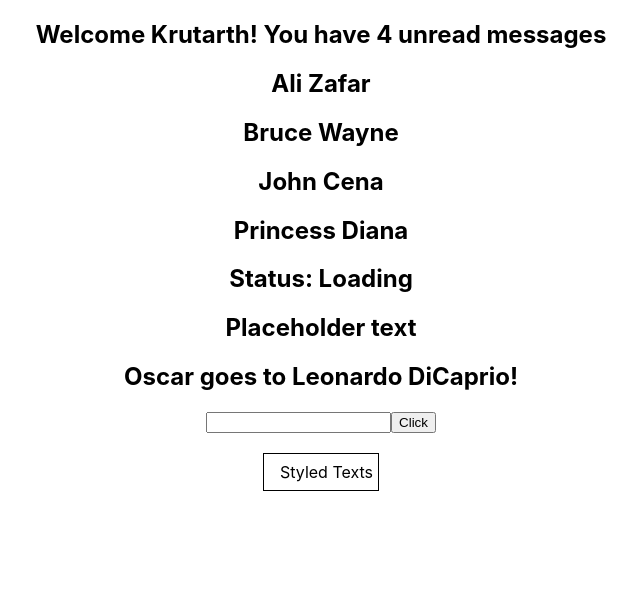
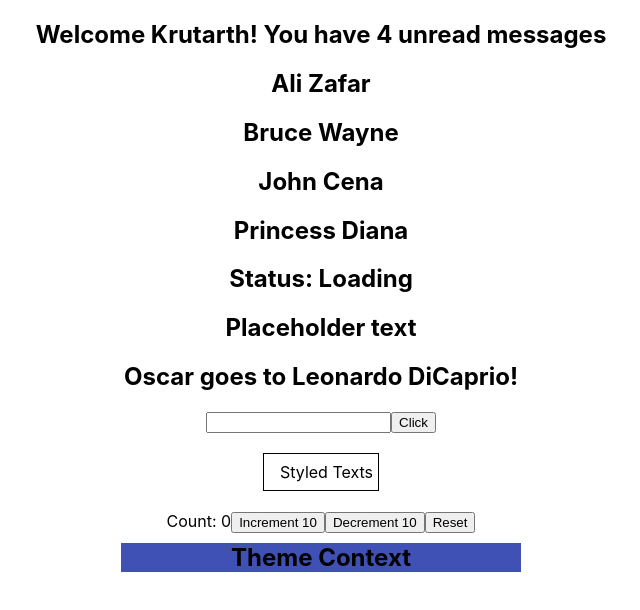
Before and after one commit to krutarth45/typescript-for-react, a React (Create React App) app: page / in a window 1280 px wide. Shown: the top 610 px of the page, without its empty margins (319-959 px from the left). Built offline with nearby package versions, Linux system fonts and the light colour scheme.

Commit message:
useContext basics

```diff
--- a/src/App.tsx
+++ b/src/App.tsx
@@ -1,12 +1,15 @@
 import "./App.css";
 import Button from "./components/Button";
 import Container from "./components/Container";
+import Box from "./components/context/Box";
+import { ThemeContextProvider } from "./components/context/ThemeContext";
 import Greet from "./components/Greet";
 import Heading from "./components/Heading";
 import Input from "./components/Input";
 import Oscar from "./components/Oscar";
 import Person from "./components/Person";
 import PersonList from "./components/PersonList";
+import Counter from "./components/state/Counter";
 import Status from "./components/Status";
 
 function App() {
@@ -47,6 +50,10 @@
           whiteSpace: "nowrap",
         }}
       />
+      <Counter />
+      <ThemeContextProvider>
+        <Box />
+      </ThemeContextProvider>
     </div>
   );
 }
--- /dev/null
+++ b/src/components/context/Box.tsx
@@ -0,0 +1,20 @@
+import { useContext } from "react";
+import { ThemeContext } from "./ThemeContext";
+
+const Box = () => {
+  const theme = useContext(ThemeContext);
+  return (
+    <h2
+      style={{
+        backgroundColor: theme.primary.main,
+        color: theme.primary.text,
+        width: "400px",
+        margin: "10px auto",
+      }}
+    >
+      Theme Context
+    </h2>
+  );
+};
+
+export default Box;
--- /dev/null
+++ b/src/components/context/ThemeContext.tsx
@@ -0,0 +1,14 @@
+import React, { createContext } from "react";
+import { theme } from "./theme";
+
+type ThemeContextProviderProps = {
+  children: React.ReactNode;
+};
+export const ThemeContext = createContext(theme);
+export const ThemeContextProvider = ({
+  children,
+}: ThemeContextProviderProps) => {
+  return (
+    <ThemeContext.Provider value={theme}>{children}</ThemeContext.Provider>
+  );
+};
--- /dev/null
+++ b/src/components/context/theme.ts
@@ -0,0 +1,10 @@
+export const theme = {
+  primary: {
+    main: "#3f51b5",
+    text: "#fff,",
+  },
+  secondary: {
+    main: "#f50057",
+    text: "#fff,",
+  },
+};
```
